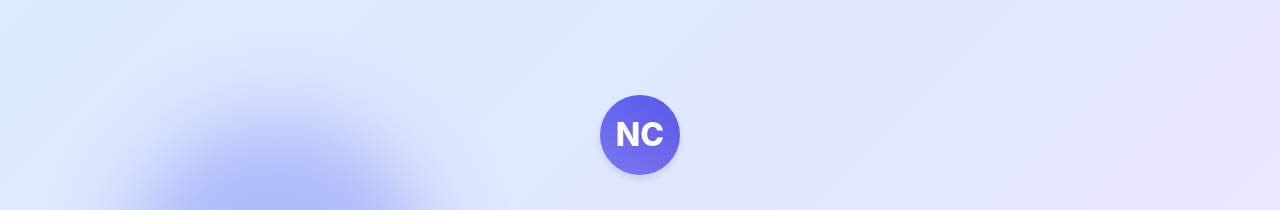
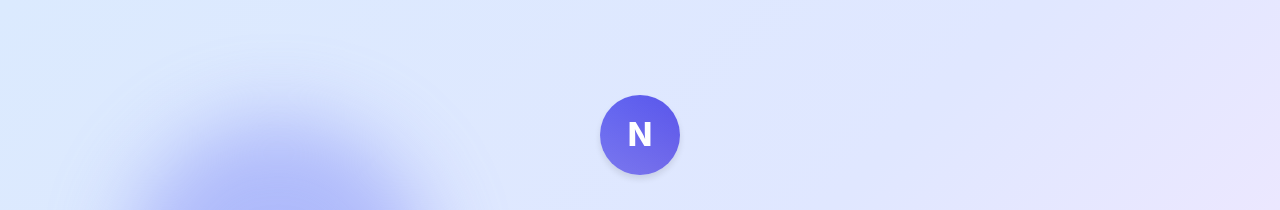
Before and after one commit to Prathmesh0204/n-connect-final, a React (Create React App) app in the folder frontend/: page / in a window 1280 px wide. Shown: the top 210 px of the page. Built offline with nearby package versions, Linux system fonts and the light colour scheme.

Commit message:
change NC to N

```diff
--- a/frontend/src/components/Login.js
+++ b/frontend/src/components/Login.js
@@ -73,7 +73,7 @@ const Login = ({ onLogin }) => {
       <div className="login-wrapper">
         <div className="login-header">
           <div className="login-logo">
-            <span>NC</span>
+            <span>N</span>
           </div>
           <h2>N-Connect</h2>
           <p></p>
```
